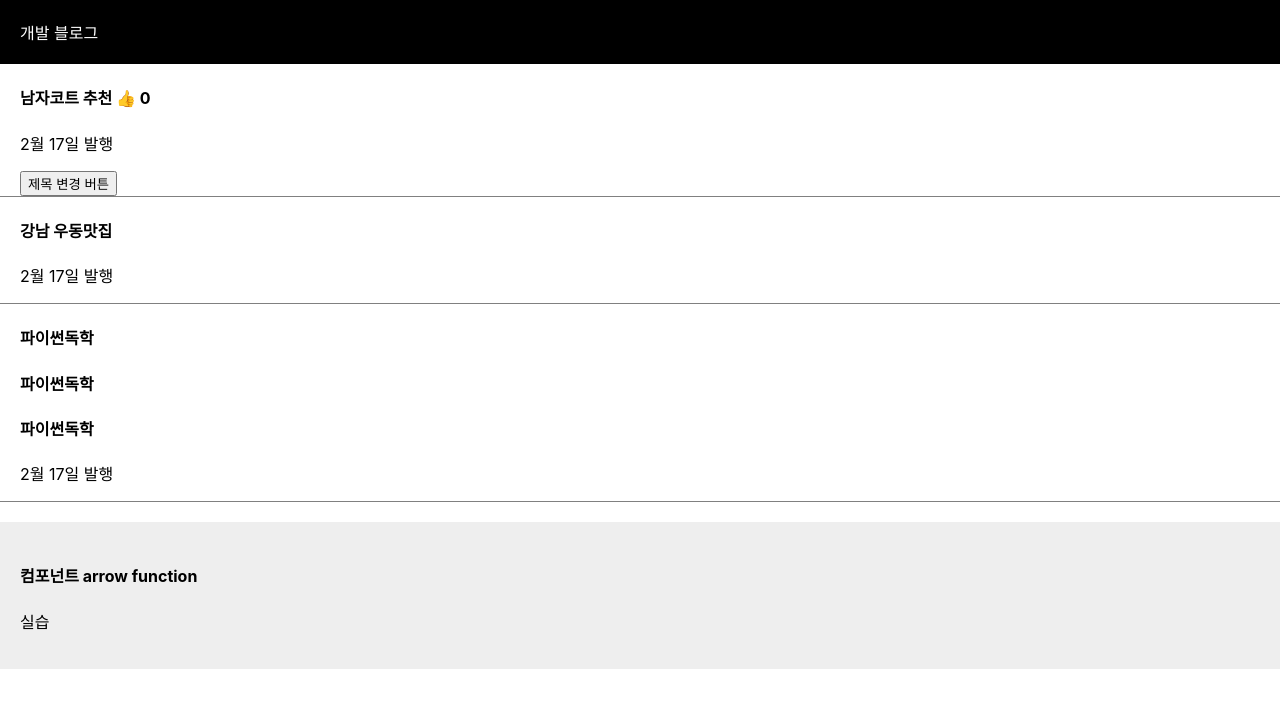
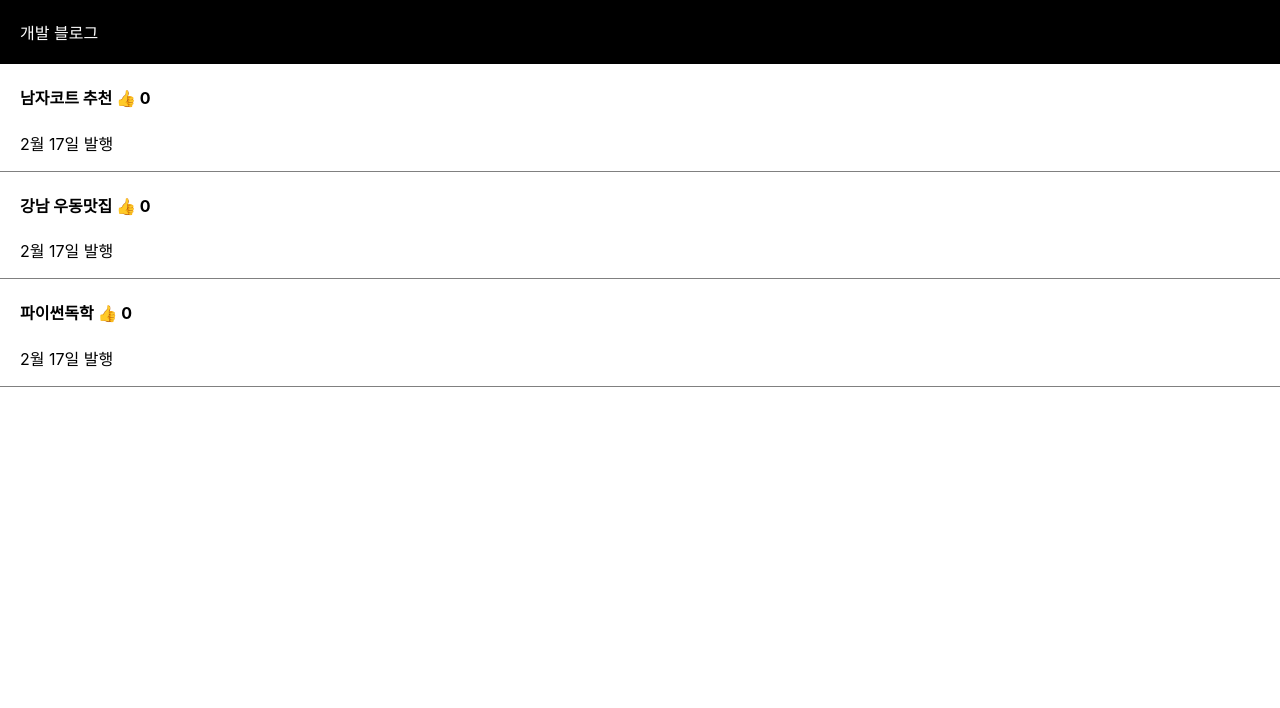
Before and after one commit to KyunghoChung/apple-front-practice, a React (Create React App) app in the folder react/blog/: page / in a window 1280 px wide. Shown: the top 708 px of the page. Built offline with nearby package versions, Linux system fonts and the light colour scheme.

Commit message:
9번째 리액트 강의 map()함수

```diff
--- a/react/blog/src/App.js
+++ b/react/blog/src/App.js
@@ -19,55 +19,38 @@ function App() {
       <div className='black-nav'>
         <div>개발 블로그</div>
       </div>
-      <div className='list'>
+      {/* <div className='list'>
         <h4>{title[0]} <span onClick={()=>likesUp(likes + 1)}>👍</span> {likes} </h4>
         <p>2월 17일 발행</p>
-        {/* <button onClick={()=>{
-          titleChange(['여자코트 추천', '강남 우동맛집', '파이썬독학'])
-        }}>제목 변경 버튼</button> */}
-        <button onClick={()=>{
-          let titleCopy = [...title];
-          titleCopy[0] = '여자코트 추천';
-          titleChange(titleCopy);
-          // 0번째 요소를 골라서 수정해줬다
-          // 그러나 원본 조작은 추천X, 그래서 복사본을 만들어서 수정
-          // 배열은 배열 안의 값이 아닌 레퍼런스를 갖기 때문에
-          // 배열 자체를 복사하면 레퍼런스 값이 복사되기 때문에
-          // 요소를 골라서 수정해줘도 변경되지 않는다.
-          // 그래서 배열을 벗겼다가 다시 배열을 입히는 방식으로 복사하면
-          // 레퍼런스 값이 달라지기 때문에 요소를 골라서 수정하면
-          // 복사본은 요소의 값이 변경된 배열이 된다.
-          // 위와 같이 ...을 사용하여 배열을 벗기는 문법: spread operator
-          // array나 object를 복사할 때 많이 사용한다.
-        }}>제목 변경 버튼</button>
       </div>
       <div className='list'>
         <h4>{title[1]}</h4>
         <p>2월 17일 발행</p>
       </div>
       <div className='list'>
-        {/* 단순 반전 */}
+        단순 반전
         <h4 onClick={()=>setModal(!modal)}>{title[2]}</h4>
-        {/* 삼항 연산자 */}
-        <h4 onClick={()=>{modal == false ? setModal(true) : setModal(false)}}>{title[2]}</h4>
-        {/* if/else문 */}
-        <h4 onClick={()=>{
-          if(modal == false){
-            setModal(true);
-          }
-          else{
-            setModal(false);
-          }
-          }}>{title[2]}</h4>
         <p>2월 17일 발행</p>
       </div>
-      {/* <div>
-          <button onClick={() =>{titleChange(sortedTitle)}}>글 제목 가나다순으로 정렬</button>
-      </div> */}
       {
       modal == true ? <Modal/> : null
+      } */}
+      {/* map() 실습을 위해 위 코드 정리하다가
+      주석처리문을 중첩하면 예기치 못한 문제가 발생할 수 있다는 것을
+      알게 되었음 0829
+      */}
+
+      {
+        title.map(function(a, i){
+          return (
+            <div className='list'>
+            <h4>{ title[i] }  <span onClick={()=>likesUp(likes + 1)}>👍</span> {likes}</h4>
+            <p>2월 17일 발행</p>
+            </div>
+          )
+        })
       }
-      <ModalArrow></ModalArrow>
+      {/* <ModalArrow></ModalArrow> */}
     </div>
   );
 }
@@ -82,12 +65,12 @@ function Modal(){
   );
 }
 
-let ModalArrow= () =>{
-  return(
-    <div className='modal'>
-      <h4>컴포넌트 arrow function</h4>
-      <p>실습</p>
-    </div>
-  );
-}
+// let ModalArrow= () =>{
+//   return(
+//     <div className='modal'>
+//       <h4>컴포넌트 arrow function</h4>
+//       <p>실습</p>
+//     </div>
+//   );
+// }
 export default App;
```
